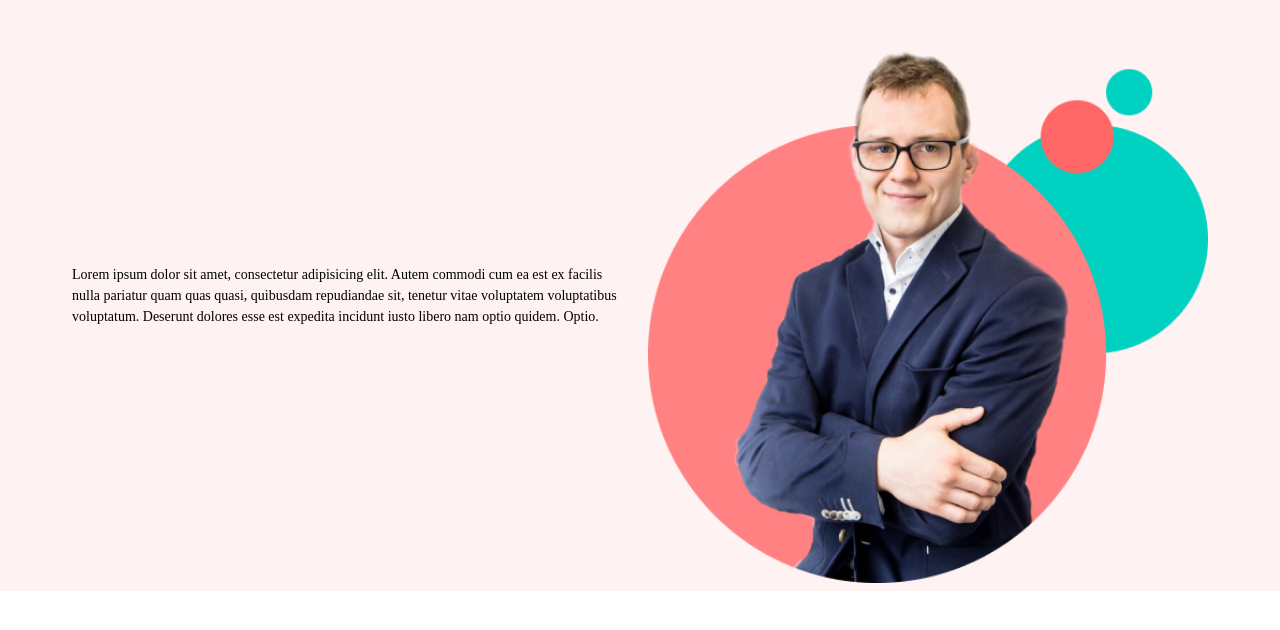
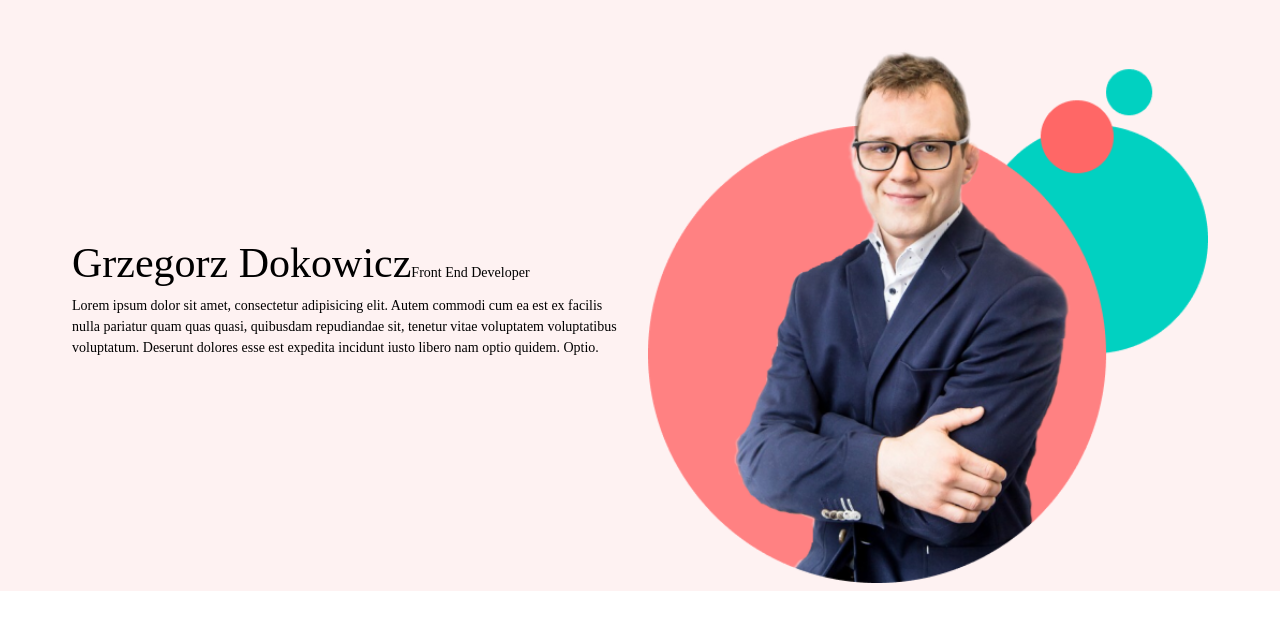
Before and after one commit to GrzegorzDokowicz/portfolio, a Gatsby site: page / in a window 1280 px wide. Built offline with nearby package versions, Linux system fonts and the light colour scheme; Gatsby itself is replaced by a stand-in of ours.

Commit message:
Added updates to scss

```diff
--- a/src/styles/_mixins.scss
+++ b/src/styles/_mixins.scss
@@ -10,7 +10,7 @@
 }
 
 @mixin mobile {
-  @media (max-width: $mobile) {
+    @media (max-width: $mobile) {
     @content;
   }
 }
--- a/src/views/main/index.js
+++ b/src/views/main/index.js
@@ -15,6 +15,12 @@ const Main = () => {
       </div>
       <div className="landing-view__container landing-view__container--left">
         <div className="text-area">
+          <Text type={"header"}>
+            Grzegorz Dokowicz
+          </Text>
+          <Text type={"sub-header"}>
+            Front End Developer
+          </Text>
           <Text type={"paragraph"}>
             Lorem ipsum dolor sit amet, consectetur adipisicing elit. Autem commodi cum ea est ex facilis nulla pariatur
             quam quas quasi, quibusdam repudiandae sit, tenetur vitae voluptatem voluptatibus voluptatum. Deserunt
--- a/src/views/main/style.scss
+++ b/src/views/main/style.scss
@@ -19,6 +19,8 @@
 
     &--left {
       order: 0;
+      display: flex;
+     justify-content: center;
     }
   }
 
```
